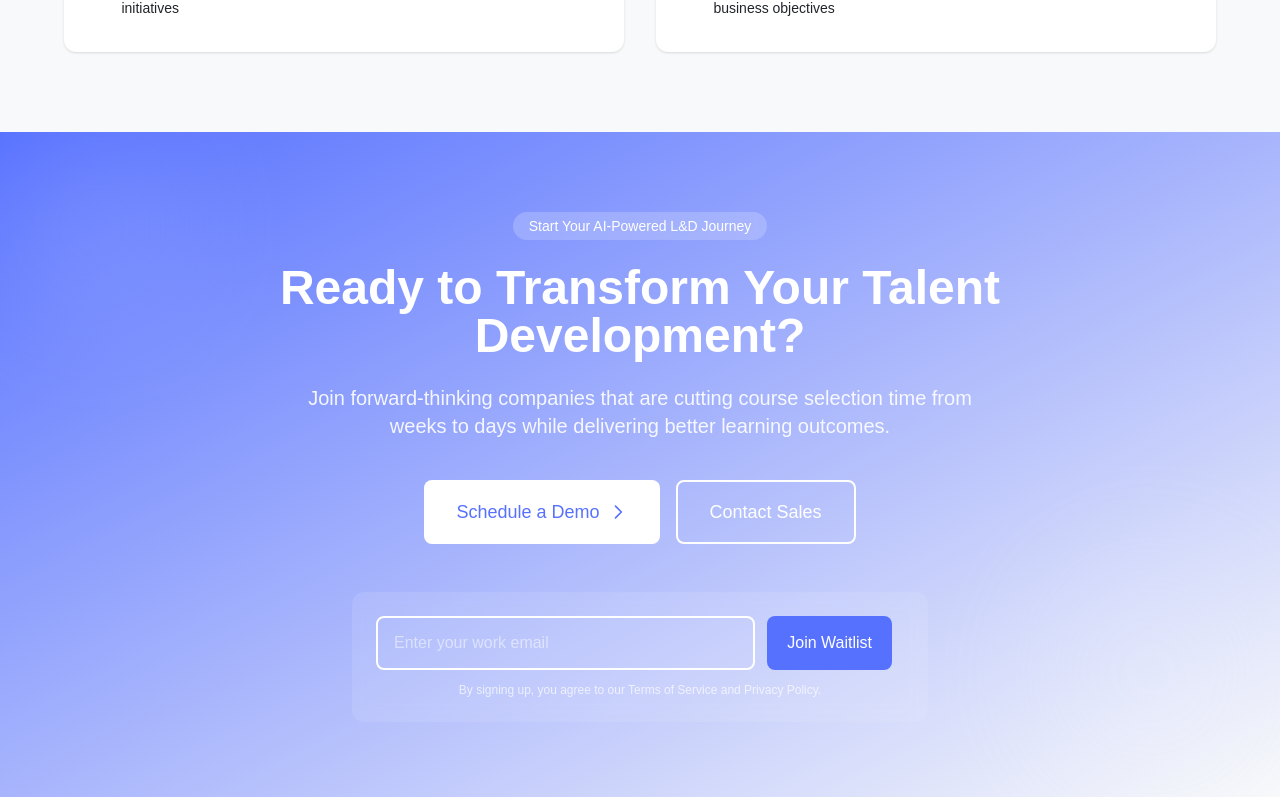
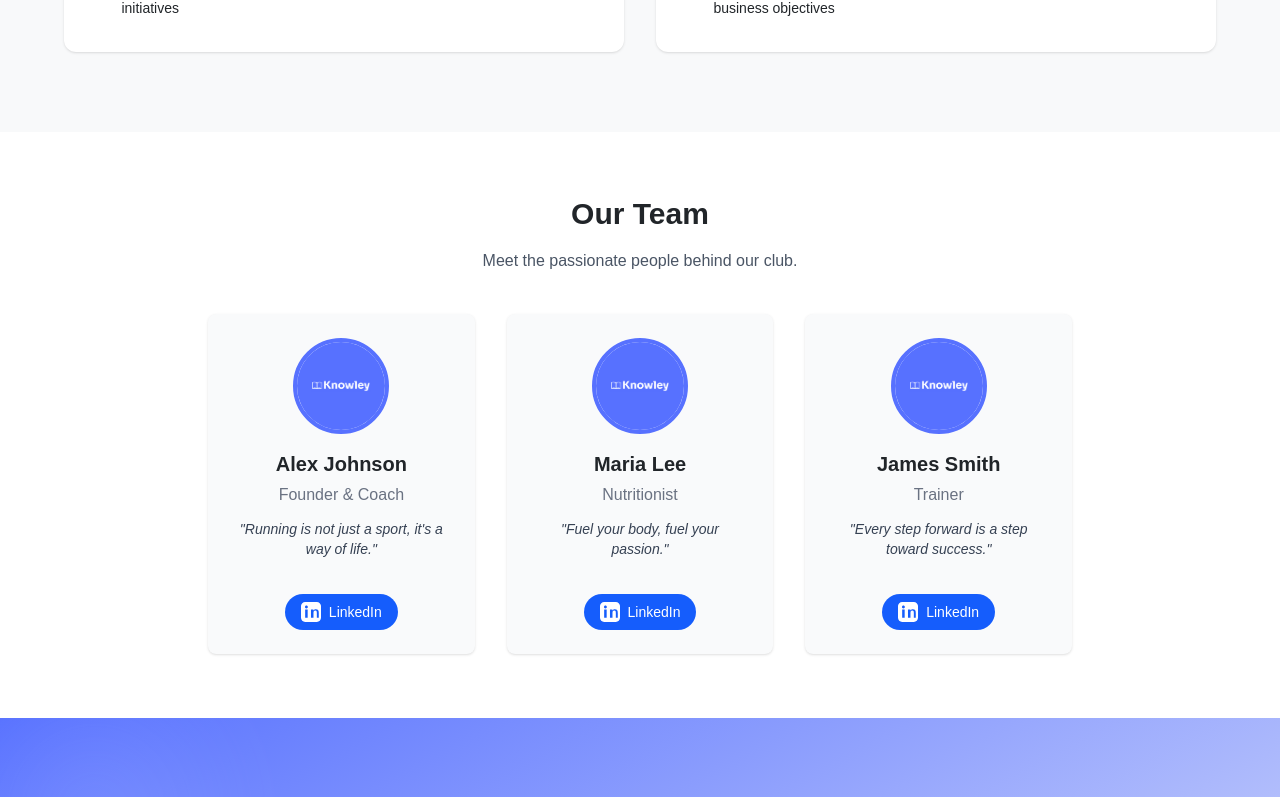
Before and after one commit to Grihladin/knowley_landing_page, a Next.js app: page / in a window 1280 px wide. Shown: the part 2952-3749 px from the top of the page. Built offline with nearby package versions, Linux system fonts and the light colour scheme.

Commit message:
added team section

```diff
--- /dev/null
+++ b/app/TeamSection.tsx
@@ -0,0 +1,76 @@
+import React from "react";
+
+const teamMembers = [
+	{
+		name: "Alex Johnson",
+		role: "Founder & Coach",
+		image: "/logo-color.png",
+		linkedin: "https://www.linkedin.com/in/alex-johnson",
+		quote: "Running is not just a sport, it's a way of life.",
+	},
+	{
+		name: "Maria Lee",
+		role: "Nutritionist",
+		image: "/logo-color.png",
+		linkedin: "https://www.linkedin.com/in/maria-lee",
+		quote: "Fuel your body, fuel your passion.",
+	},
+	{
+		name: "James Smith",
+		role: "Trainer",
+		image: "/logo-color.png",
+		linkedin: "https://www.linkedin.com/in/james-smith",
+		quote: "Every step forward is a step toward success.",
+	},
+];
+
+export default function TeamSection() {
+	return (
+		<section className="py-16 bg-white" id="team">
+			<div className="max-w-4xl mx-auto px-4 text-center">
+				<h2 className="text-3xl font-bold mb-4">Our Team</h2>
+				<p className="mb-10 text-gray-600">
+					Meet the passionate people behind our club.
+				</p>
+				<div className="flex flex-col md:flex-row justify-center items-center gap-8">
+					{teamMembers.map((member, idx) => (
+						<div
+							key={idx}
+							className="bg-gray-50 rounded-lg shadow p-6 flex flex-col items-center w-72 min-h-[320px] md:min-h-[340px]"
+						>
+							<img
+								src={member.image}
+								alt={member.name}
+								className="w-24 h-24 rounded-full object-cover mb-4 border-4 border-primary"
+							/>
+							<h3 className="text-xl font-semibold mb-1">
+								{member.name}
+							</h3>
+							<p className="text-gray-500 mb-3">{member.role}</p>
+							<p className="italic text-gray-700 mb-4 text-sm text-center">
+								"{member.quote}"
+							</p>
+							<a
+								href={member.linkedin}
+								className="inline-flex items-center gap-2 px-4 py-2 bg-blue-600 text-white rounded-full hover:bg-blue-700 transition mt-auto text-sm font-medium"
+								target="_blank"
+								rel="noopener noreferrer"
+								aria-label={`LinkedIn profile of ${member.name}`}
+							>
+								<svg
+									xmlns="http://www.w3.org/2000/svg"
+									fill="currentColor"
+									viewBox="0 0 24 24"
+									className="w-5 h-5"
+								>
+									<path d="M19 0h-14c-2.761 0-5 2.239-5 5v14c0 2.761 2.239 5 5 5h14c2.762 0 5-2.239 5-5v-14c0-2.761-2.238-5-5-5zm-11 19h-3v-10h3v10zm-1.5-11.268c-.966 0-1.75-.784-1.75-1.75s.784-1.75 1.75-1.75 1.75.784 1.75 1.75-.784 1.75-1.75 1.75zm15.5 11.268h-3v-5.604c0-1.337-.025-3.063-1.868-3.063-1.868 0-2.154 1.459-2.154 2.967v5.7h-3v-10h2.881v1.367h.041c.401-.761 1.379-1.563 2.838-1.563 3.034 0 3.595 1.997 3.595 4.59v5.606z" />
+								</svg>
+								LinkedIn
+							</a>
+						</div>
+					))}
+				</div>
+			</div>
+		</section>
+	);
+}
--- a/app/page.tsx
+++ b/app/page.tsx
@@ -11,6 +11,7 @@ import IntegrationSection from "./IntegrationSection";
 import BenefitsSection from "./BenefitsSection";
 import CTASection from "./CTASection";
 import FooterSection from "./FooterSection";
+import TeamSection from "./TeamSection";
 
 
 export default function Home() {
@@ -39,6 +40,8 @@ export default function Home() {
         <IntegrationSection />
         {/* Benefits Section */}
         <BenefitsSection />
+        {/* Team Section */}
+        <TeamSection />
         {/* CTA Section */}
         <CTASection />
       </main>
```
